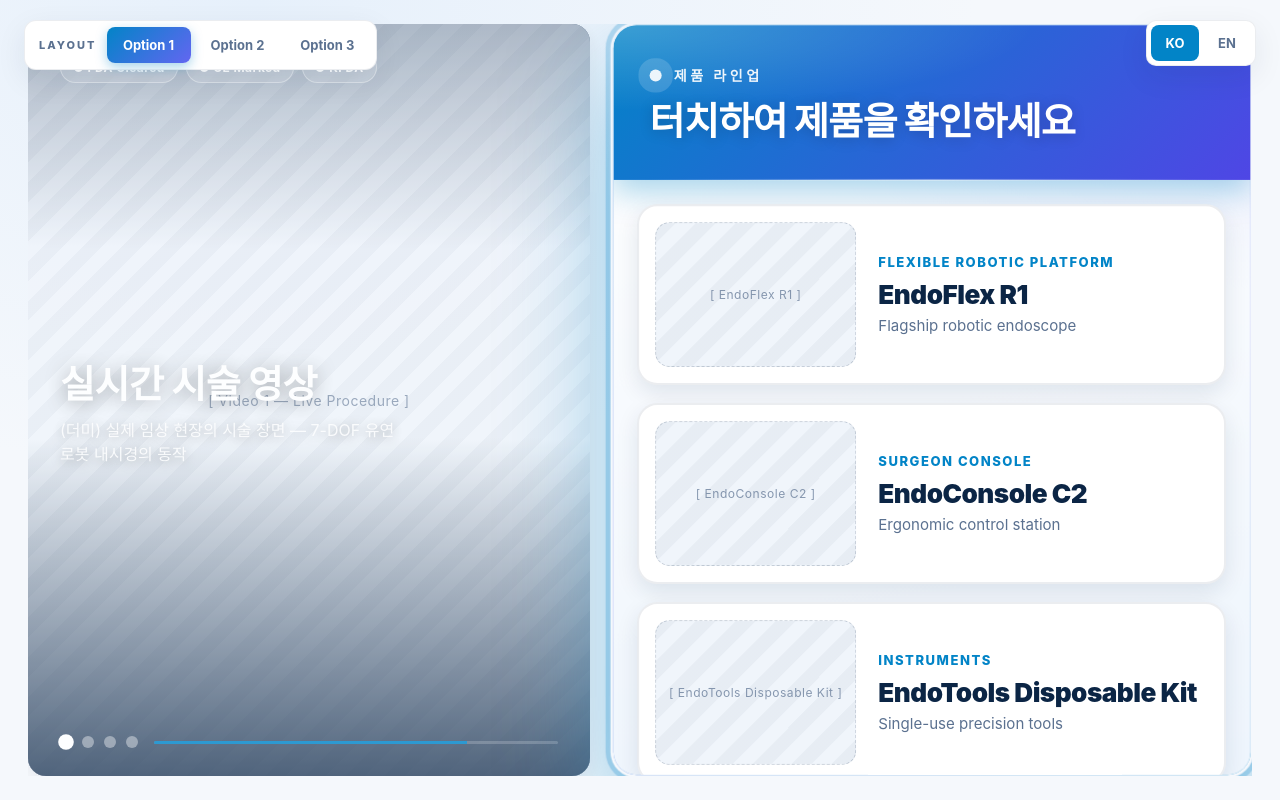
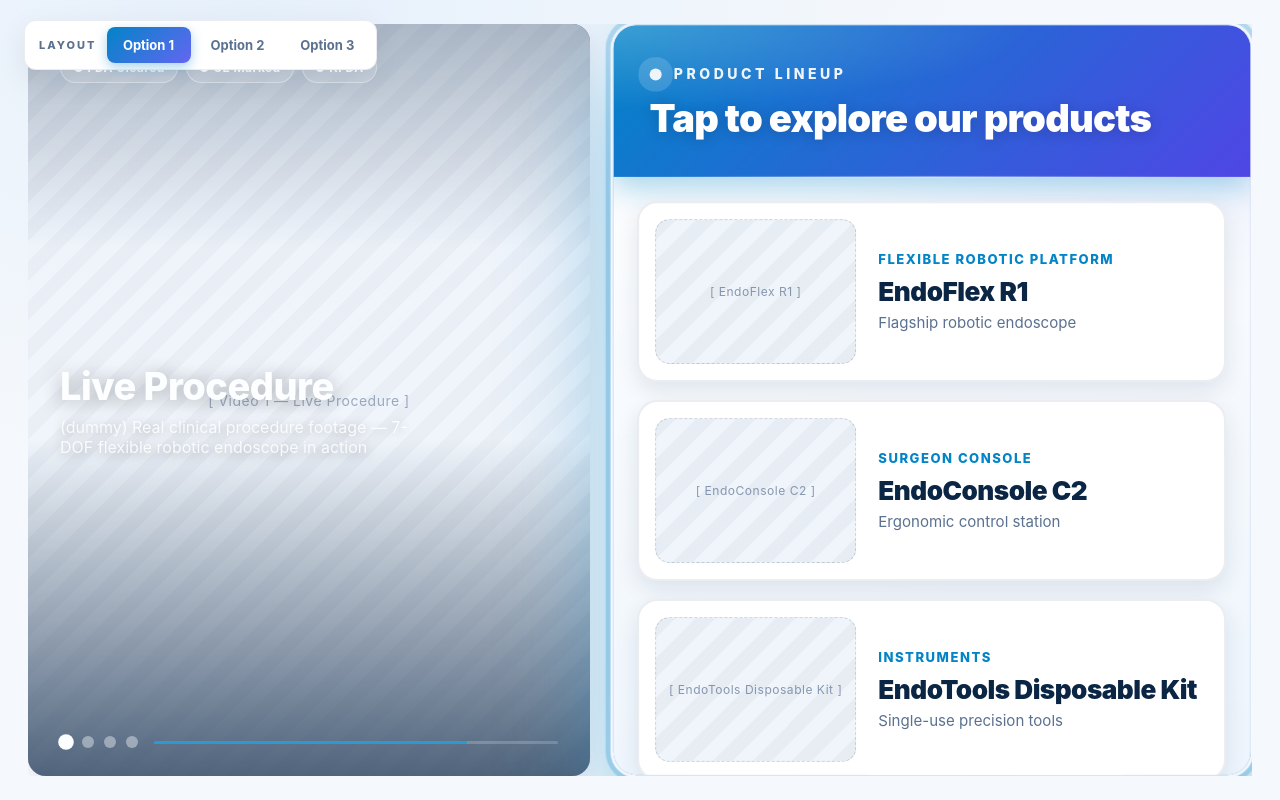
Before and after one commit to esl-0604/EndoDashboard, a Next.js app: page / in a window 1280 px wide. Built offline with nearby package versions, Linux system fonts and the light colour scheme.

Commit message:
Remove language toggle, hardcode to English only

```diff
--- a/app/page.tsx
+++ b/app/page.tsx
@@ -9,7 +9,7 @@
 const IDLE_DELAY = 90_000;
 
 export default function Home() {
-  const [lang, setLang] = useState<Lang>("ko");
+  const lang: Lang = "en";
   const [layout, setLayout] = useState<1 | 2 | 3>(1);
   const [activeVideo, setActiveVideo] = useState<VideoItem | null>(null);
 
@@ -62,22 +62,6 @@
         </div>
       </div>
 
-      {/* Language toggle (top-right) */}
-      <div className="lang-toggle">
-        <button
-          className={`lang-btn ${lang === "ko" ? "active" : ""}`}
-          onClick={() => setLang("ko")}
-        >
-          KO
-        </button>
-        <button
-          className={`lang-btn ${lang === "en" ? "active" : ""}`}
-          onClick={() => setLang("en")}
-        >
-          EN
-        </button>
-      </div>
-
       {layout === 1 && <LayoutOne lang={lang} onVideoClick={setActiveVideo} />}
       {layout === 2 && <LayoutTwo lang={lang} onVideoClick={setActiveVideo} />}
       {layout === 3 && <LayoutThree lang={lang} onVideoClick={setActiveVideo} />}
```
